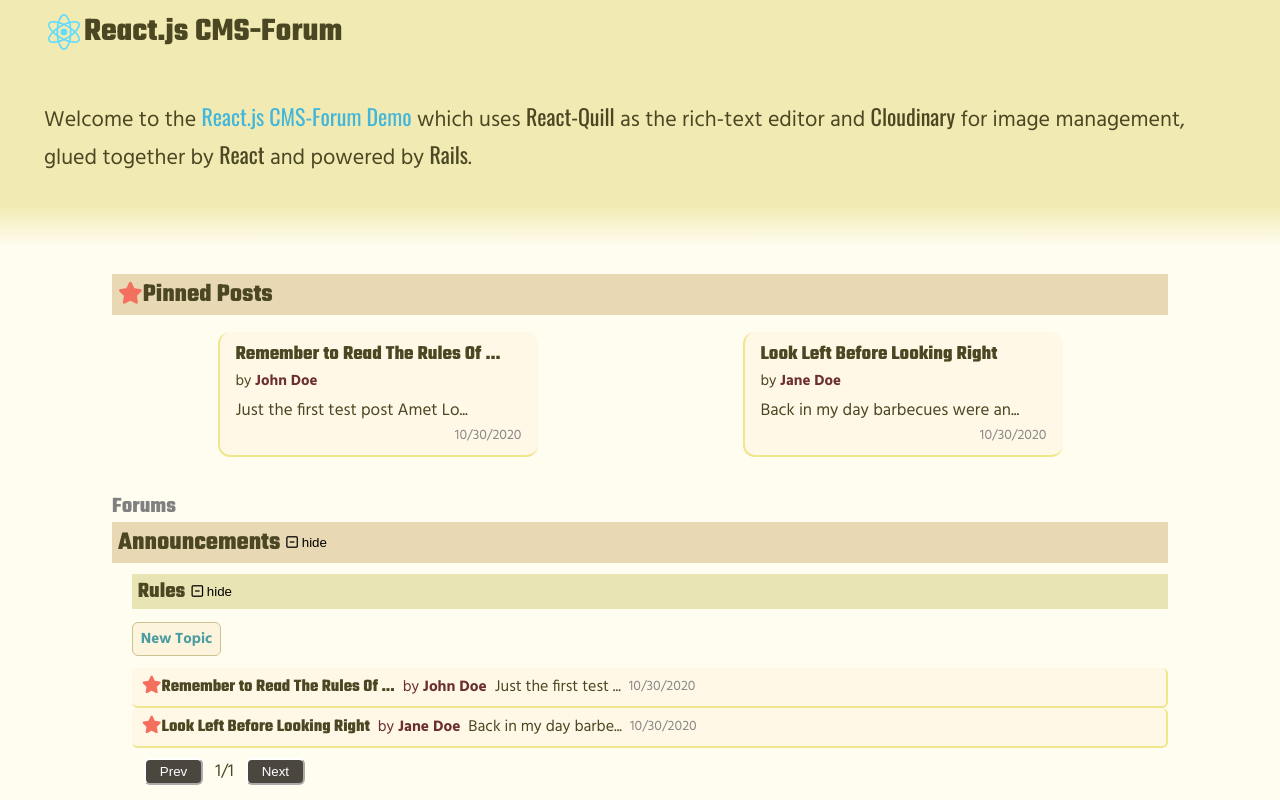
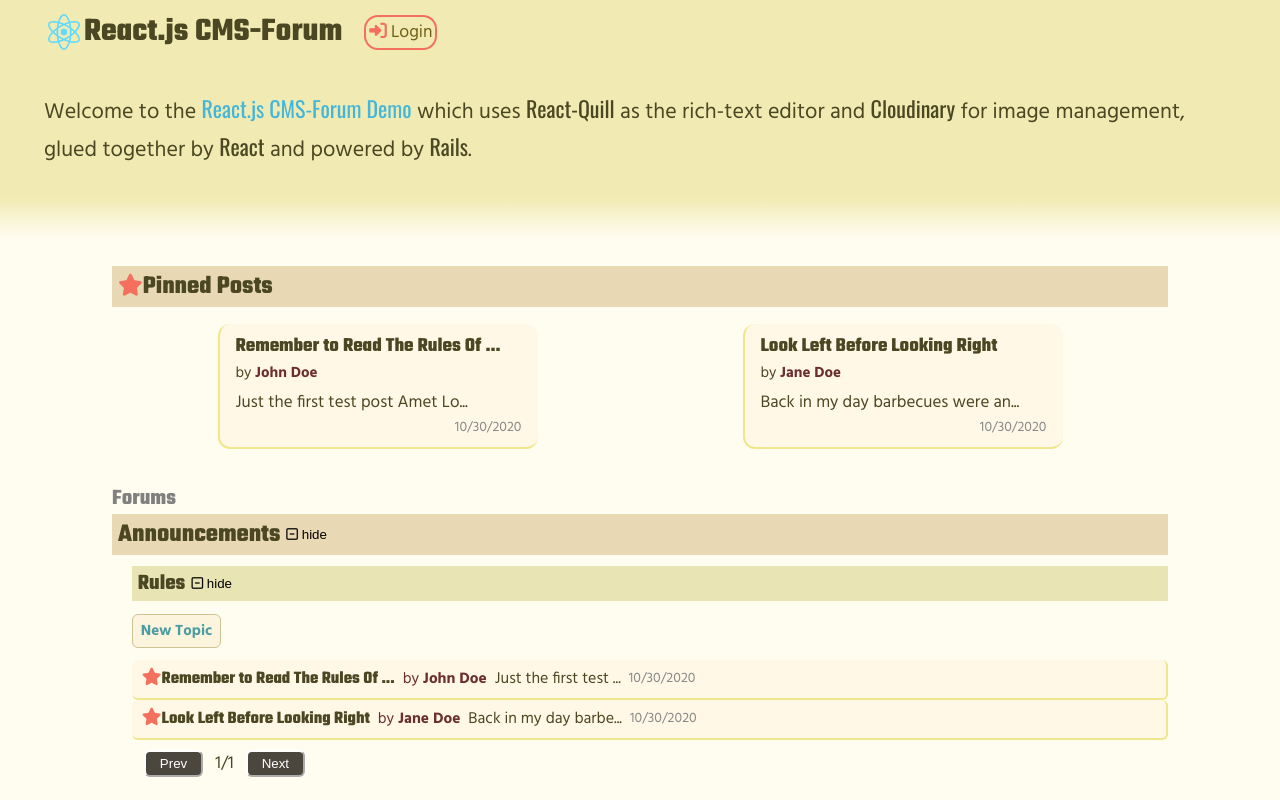
Before and after one commit to Aaron-RN/REACT-CMSBlog, a React (Create React App) app: page / in a window 1280 px wide. Shown: the top 800 px of the page. Built offline with nearby package versions, Linux system fonts and the light colour scheme.

Commit message:
Added Login Button in navbar

```diff
--- a/src/App.js
+++ b/src/App.js
@@ -72,10 +72,16 @@
     <div className="App">
       <header className="bg-navbar">
         <nav className="container">
-          <Link to="/" className="inline-flex text-home">
-            <img src={logo} className="App-logo" alt="logo" />
-            <h2>React.js CMS-Forum</h2>
-          </Link>
+          <div className="flex-row">
+            <Link to="/" className="inline-flex text-home">
+              <img src={logo} className="App-logo" alt="logo" />
+              <h2>React.js CMS-Forum</h2>
+            </Link>
+            <Link to="/login" className="login-btn">
+              <i className="fas fa-sign-in-alt" />
+              Login
+            </Link>
+          </div>
         </nav>
       </header>
       <main className="bg-navbar pt-1">
--- a/src/assets/css/App.css
+++ b/src/assets/css/App.css
@@ -169,6 +169,19 @@
   pointer-events: none;
 }
 
+.login-btn {
+  font-size: 0.8em;
+  color: #706017;
+  padding: 1px 3px;
+  border: 2px solid #f3705f;
+  border-radius: 14px;
+  margin-left: 22px;
+}
+.login-btn i {
+  color: #f3705f;
+  margin-right: 4px;
+}
+
 .modal {
   display: block;
   position: fixed;
```
